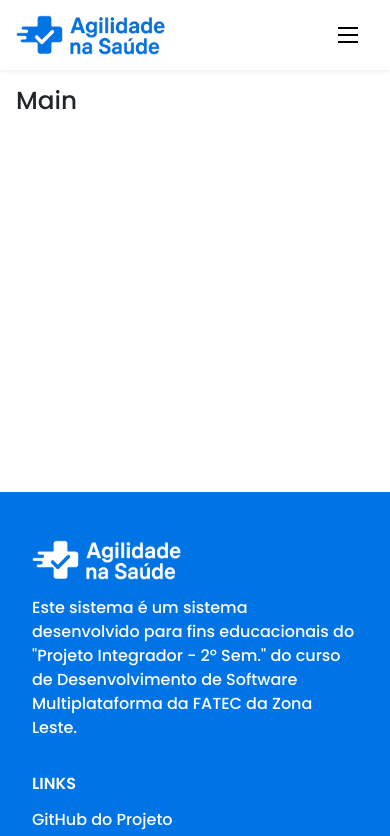
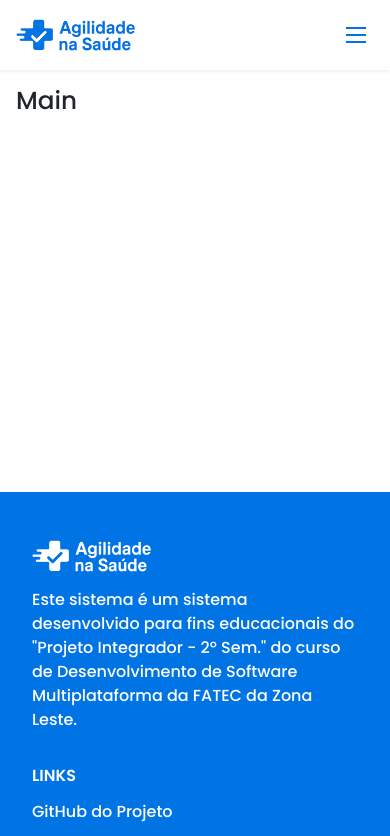
Before and after one commit to kaikdev/agilidade-na-saude, a React (Vite) app: page / in a window 390 px wide. Shown: the top 836 px of the page. Built offline with nearby package versions, Linux system fonts and the light colour scheme.

Commit message:
Edit css Header and Footer

```diff
--- a/src/components/Footer.css
+++ b/src/components/Footer.css
@@ -61,6 +61,15 @@ ul.footer-list a:hover {
     }
 }
 
+@media (max-width: 600px) {
+    .logo-footer {
+        max-width: 120px;
+    }
+    .logo-footer img {
+        width: 100%;
+    }
+}
+
 @media (max-width: 480px) {
     .footer-right {
         flex-wrap: wrap;
--- a/src/components/Header.css
+++ b/src/components/Header.css
@@ -1,8 +1,3 @@
-#logo {
-    font-size: 1.5rem;
-    font-weight: bold;
-}
-
 #header {
     box-sizing: border-box;
     height: 70px;
@@ -36,6 +31,9 @@
 }
 
 @media (max-width: 600px) {
+    #logo img {
+        width: 120px;
+    }
     #menu {
         display: block;
         position: absolute;
@@ -49,34 +47,30 @@
         visibility: hidden;
         overflow-y: hidden;
     }
-
     #nav.active #menu {
         height: calc(100vh - 70px);
         visibility: visible;
         overflow-y: auto;
     }
-
     #menu a {
         padding: 1rem 0;
         margin: 0 1rem;
         border-bottom: 2px solid rgba(0, 0, 0, 0.05);
     }
-
     #btn-mobile {
         display: flex;
-        padding: 0.5rem 1rem;
+        padding: 0.5rem;
         font-size: 1rem;
+        color: #0074e5;
         border: none;
         background: none;
         cursor: pointer;
         gap: 0.5rem;
     }
-
     #hamburger {
         border-top: 2px solid;
         width: 20px;
     }
-
     #hamburger::after,
     #hamburger::before {
         content: '';
@@ -88,15 +82,12 @@
         transition: 0.3s;
         position: relative;
     }
-
     #nav.active #hamburger {
         border-top-color: transparent;
     }
-
     #nav.active #hamburger::before {
         transform: rotate(135deg);
     }
-
     #nav.active #hamburger::after {
         transform: rotate(-135deg);
         top: -7px;
```
